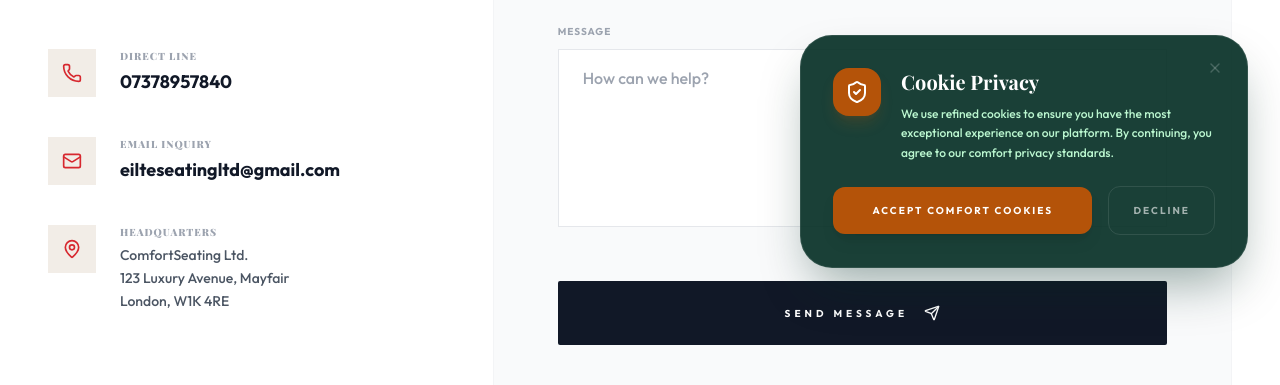
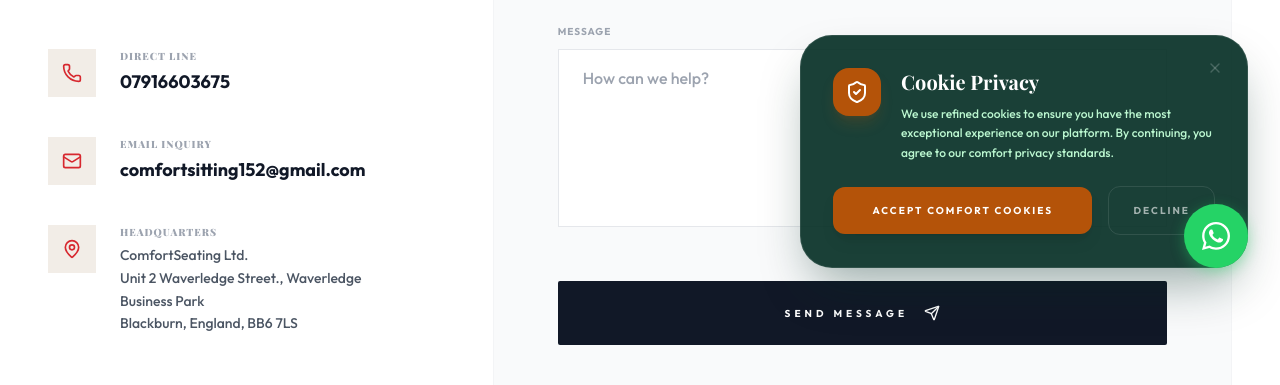
Before and after one commit to Warishayat/Full-Stack-Furniture-Website, a React (Vite) app in the folder Frontend/: page /contact in a window 1280 px wide. Shown: the part 500-885 px from the top of the page. Built offline with nearby package versions, Linux system fonts and the light colour scheme; no server answers; a web font is replaced by a local one.

Commit message:
changes has been made

```diff
--- a/Frontend/src/App.jsx
+++ b/Frontend/src/App.jsx
@@ -5,6 +5,7 @@ import 'react-toastify/dist/ReactToastify.css';
 import AppLayout from './components/layout/AppLayout';
 import ProtectedRoute from './components/layout/ProtectedRoute';
 import ScrollToTop from './components/utils/ScrollToTop';
+import { FaWhatsapp } from 'react-icons/fa';
 
 // Lazy load user pages
 const Home = lazy(() => import('./pages/Home'));
@@ -123,6 +124,17 @@ function App() {
           </Route>
         </Routes>
       </Suspense>
+
+      {/* Floating WhatsApp Button */}
+      <a
+        href="https://wa.me/447916603675"
+        target="_blank"
+        rel="noopener noreferrer"
+        className="fixed bottom-6 right-6 md:bottom-8 md:right-8 bg-[#25D366] text-white p-3.5 md:p-4 rounded-full shadow-[0_4px_14px_0_rgba(37,211,102,0.39)] hover:scale-110 hover:shadow-[0_6px_20px_rgba(37,211,102,0.23)] transition-all z-[9999] flex items-center justify-center"
+        aria-label="Chat with us on WhatsApp"
+      >
+        <FaWhatsapp className="w-7 h-7 md:w-8 md:h-8" />
+      </a>
     </>
   );
 }
--- a/Frontend/src/components/layout/Footer.jsx
+++ b/Frontend/src/components/layout/Footer.jsx
@@ -51,10 +51,14 @@ const Footer = () => {
     <footer className="bg-white text-gray-700 pt-20 pb-10 border-t border-gray-100">
       <div className="container mx-auto px-6 lg:px-12">
 
-        {/* Social Icons Bar */}
         <div className="flex justify-center gap-6 mb-12">
-          {[FaFacebookF, FaInstagram, FaTwitter, FaLinkedinIn].map((Icon, idx) => (
-            <a key={idx} href="#" className="w-10 h-10 border border-gray-200 rounded-lg flex items-center justify-center hover:bg-gray-50 transition-colors">
+          {[
+            { Icon: FaFacebookF, url: "https://www.facebook.com/share/1EXvZWS5aU/?mibextid=wwXIfr" },
+            { Icon: FaInstagram, url: "https://www.instagram.com/comfortsittingltd?igsh=aG0zcWFxcmx0ajRx" },
+            { Icon: FaTwitter, url: "#" },
+            { Icon: FaLinkedinIn, url: "#" }
+          ].map(({ Icon, url }, idx) => (
+            <a key={idx} href={url} target="_blank" rel="noopener noreferrer" className="w-10 h-10 border border-gray-200 rounded-lg flex items-center justify-center hover:bg-gray-50 transition-colors">
               <Icon size={18} className="text-gray-600" />
             </a>
           ))}
@@ -71,7 +75,7 @@ const Footer = () => {
               <li><Link to="/login" className="hover:underline">My Account</Link></li>
               <li className="pt-4 flex flex-col gap-2">
                  <span className="text-[10px] font-black text-gray-400 uppercase tracking-widest">Speak to an advisor:</span>
-                 <a href="tel:07378957840" className="text-lg font-bold text-gray-900 hover:text-[#D7282F] transition-colors">07378957840</a>
+                 <a href="tel:07916603675" className="text-lg font-bold text-gray-900 hover:text-[#D7282F] transition-colors">07916603675</a>
               </li>
             </ul>
           </div>
--- a/Frontend/src/pages/Contact.jsx
+++ b/Frontend/src/pages/Contact.jsx
@@ -58,7 +58,7 @@ const Contact = () => {
                 </div>
                 <div>
                   <h4 className="text-[10px] font-black text-gray-400 uppercase tracking-widest mb-1">Direct Line</h4>
-                  <p className="text-lg font-bold text-gray-900">07378957840</p>
+                  <p className="text-lg font-bold text-gray-900">07916603675</p>
                 </div>
               </div>
 
@@ -68,7 +68,7 @@ const Contact = () => {
                 </div>
                 <div>
                   <h4 className="text-[10px] font-black text-gray-400 uppercase tracking-widest mb-1">Email Inquiry</h4>
-                  <p className="text-lg font-bold text-gray-900">eilteseatingltd@gmail.com</p>
+                  <p className="text-lg font-bold text-gray-900">comfortsitting152@gmail.com</p>
                 </div>
               </div>
 
@@ -80,8 +80,8 @@ const Contact = () => {
                   <h4 className="text-[10px] font-black text-gray-400 uppercase tracking-widest mb-1">Headquarters</h4>
                   <p className="text-sm font-medium text-gray-600 leading-relaxed">
                     ComfortSeating Ltd.<br/>
-                    123 Luxury Avenue, Mayfair<br/>
-                    London, W1K 4RE
+                    Unit 2 Waverledge Street., Waverledge Business Park<br/>
+                    Blackburn, England, BB6 7LS
                   </p>
                 </div>
               </div>
--- a/Frontend/src/pages/HelpCenter.jsx
+++ b/Frontend/src/pages/HelpCenter.jsx
@@ -85,8 +85,8 @@ const HelpCenter = () => {
                  <Link to="/contact" className="px-12 py-5 bg-[#D7282F] text-white font-black text-[10px] uppercase tracking-[0.3em] hover:bg-white hover:text-gray-900 transition-all">
                     Contact Specialist
                  </Link>
-                 <a href="tel:07378957840" className="text-lg font-bold text-white hover:text-[#D7282F] transition-colors">
-                    07378957840
+                 <a href="tel:07916603675" className="text-lg font-bold text-white hover:text-[#D7282F] transition-colors">
+                   07916603675
                  </a>
               </div>
            </div>
--- a/Frontend/src/pages/OrderTracking.jsx
+++ b/Frontend/src/pages/OrderTracking.jsx
@@ -193,7 +193,7 @@ const OrderTracking = () => {
               For detailed status inquiries or architectural consultations, our specialists are available via our dedicated private line.
            </p>
            <div className="w-16 h-[2px] bg-[#D7282F]/20 mx-auto mb-10" />
-           <p className="text-gray-900 font-black uppercase tracking-[0.5em] text-xs">07378957840</p>
+           <p className="text-gray-900 font-black uppercase tracking-[0.5em] text-xs">07916603675</p>
         </div>
       </div>
     </div>
--- a/Frontend/src/pages/ReturnsPolicy.jsx
+++ b/Frontend/src/pages/ReturnsPolicy.jsx
@@ -66,7 +66,7 @@ const ReturnsPolicy = () => {
                       <MessageCircle className="w-6 h-6 text-[#D7282F]" />
                       <h3 className="text-2xl font-serif font-black italic tracking-tight">Need help?</h3>
                    </div>
-                   <p className="text-gray-400 text-sm font-medium leading-relaxed">Our support specialists are here to guide you through every step of the return process. Contact us at 07378957840.</p>
+                   <p className="text-gray-400 text-sm font-medium leading-relaxed">Our support specialists are here to guide you through every step of the return process. Contact us at 07916603675.</p>
                 </div>
                 <Link to="/contact" className="px-10 py-4 bg-[#D7282F] text-white font-black text-[10px] uppercase tracking-[0.3em] hover:bg-white hover:text-gray-900 transition-all whitespace-nowrap">
                    Contact Support
```
Also changed, not shown: 1 other file (tests, documents, lock files or other folders).
